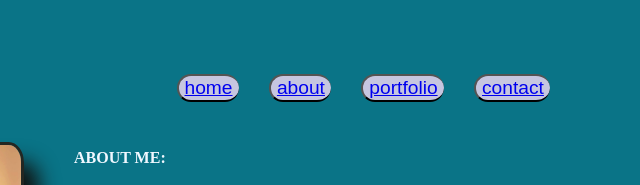
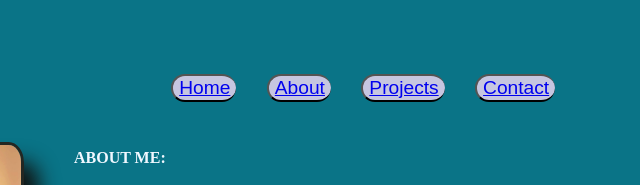
Before and after one commit to Ndurya1/ndurya-projects, a plain HTML site: page about.html in a window 1280 px wide. Shown: the top 185 px of the page, 290-930 px from the left. Drawn offline with Linux system fonts and the light colour scheme.

Commit message:
fix deployment

```diff
--- a/about.html
+++ b/about.html
@@ -99,10 +99,10 @@
 </head>
 <body>
     <header>
-        <BUTTON id="button1"><a href="home.html"> home</a></BUTTON>
-        <button id="button2"><a href="about.html"> about</a></button>
-        <button id="button3"><a href="projects.html">portfolio</a> </button>
-        <button id="button4"><a href="contacts.html"> contact</a></button>
+        <BUTTON id="button1"><a href="Index.html"> Home</a></BUTTON>
+        <button id="button2"><a href="about.html"> About</a></button>
+        <button id="button3"><a href="projects.html">Projects</a> </button>
+        <button id="button4"><a href="contacts.html"> Contact</a></button>
         </header>
         <div class="container">
             <div class="image">
```
Also changed, not shown: Index.html (+4 -4 lines), contacts.html (+4 -4 lines), projects.html (+1 -1 lines).
